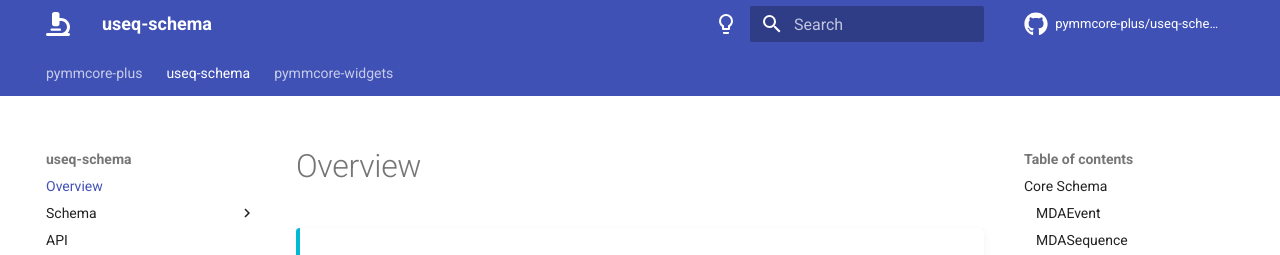
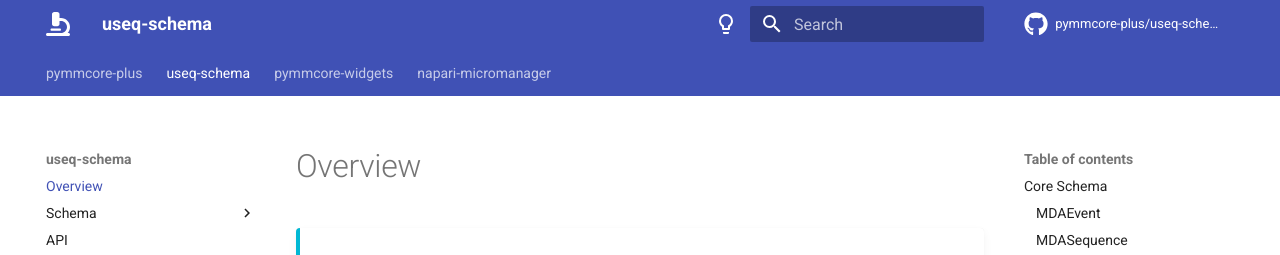
Before and after one commit to pymmcore-plus/useq-schema, an MkDocs documentation site: the page built from docs/index.md, in a window 1280 px wide and 900 px high. Shown: the top 255 px of the window. Built offline with MkDocs 1.6.1 and Material for MkDocs 9.7.7, drawn with Linux system fonts in a browser that asks for light colours; emoji names are drawn with the system emoji font; comment, search, counter and statistics services are not loaded.

Commit message:
docs: add napari-micromanager link

```diff
--- a/mkdocs.yml
+++ b/mkdocs.yml
@@ -22,6 +22,7 @@ nav:
         - schema/hardware_autofocus.md
       - api.md
   - pymmcore-widgets: /pymmcore-widgets/
+  - napari-micromanager: /napari-micromanager/
 
 theme:
   name: "material"
```
